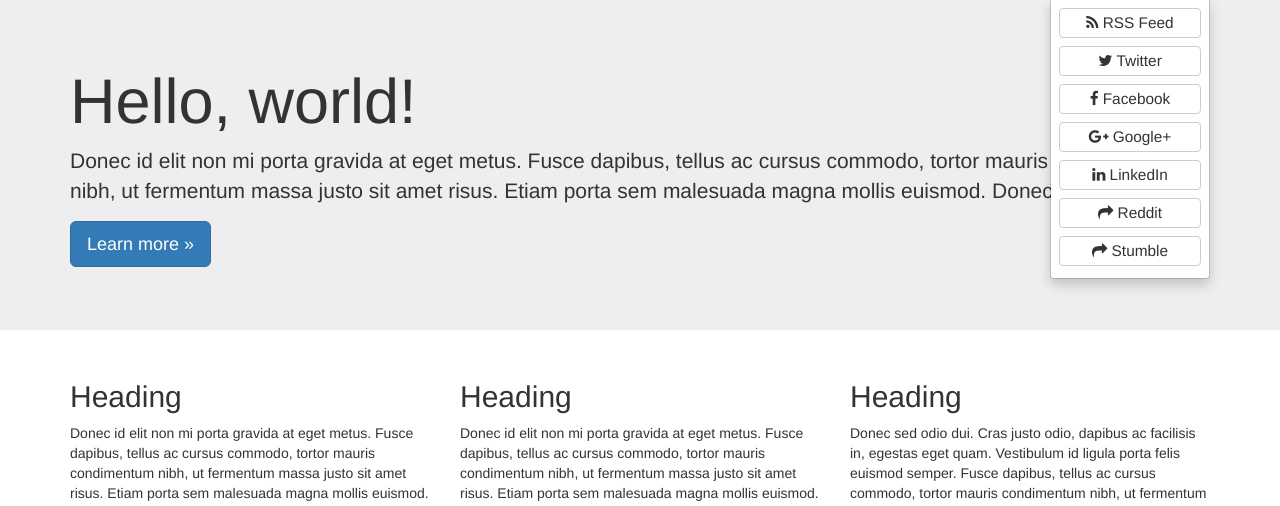
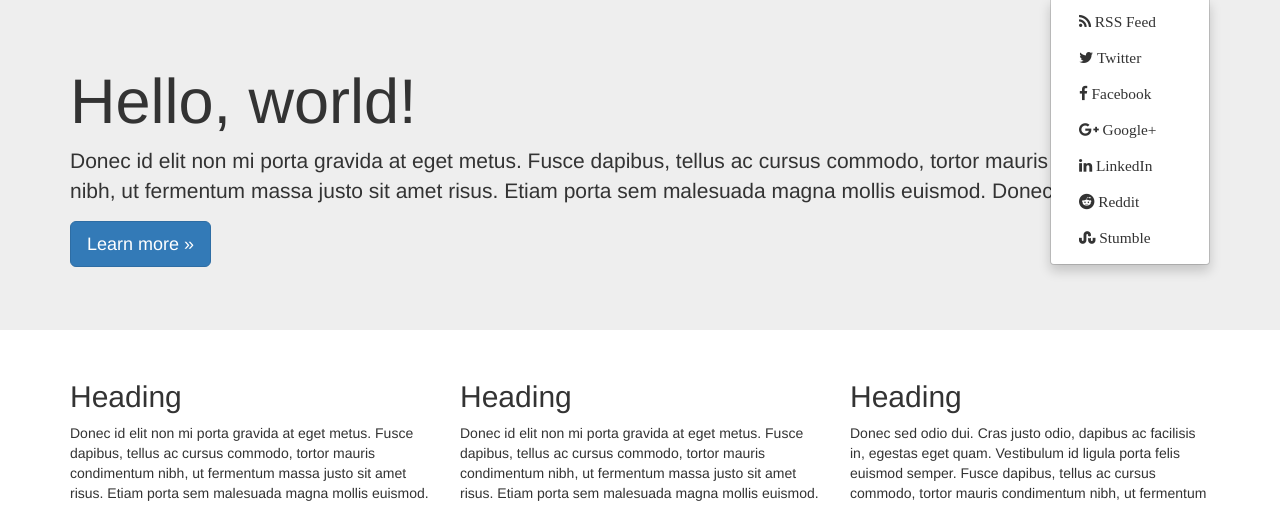
Before and after one commit to yaph/logya, a Python web app: template logya/sites/starter/templates/front.html in a window 1280 px wide, after a click that opens the changed part. Shown: the part 51-557 px from the top of the page. Run offline with Jinja, Linux system fonts and the light colour scheme; the template is opened without the code that fills it, so the values that code supplies are empty; some libraries are stand-ins or nearby versions.

Commit message:
Fixed #39: added sample video macro dont display sharemenu links as buttons added fa icons for reddit and su

```diff
--- a/logya/sites/starter/templates/sharemenu.html
+++ b/logya/sites/starter/templates/sharemenu.html
@@ -2,13 +2,13 @@
 <li id="sharemenu" class="dropdown">
   <button type="button" class="dropdown-toggle btn btn-primary navbar-btn" data-toggle="dropdown"><i class="fa fa-share"></i></button>
   <ul class="share dropdown-menu pull-right">
-    <li><a href="/rss.xml" class="btn btn-default"><i class="fa fa-rss"></i> RSS Feed</a></li>
-    <li><a rel="nofollow" href="https://twitter.com/share?url={{canonical|urlencode}}&text={{title|urlencode}}" class="btn btn-default"><i class="fa fa-twitter"></i> Twitter</a></li>
-    <li><a rel="nofollow" href="http://www.facebook.com/sharer.php?u={{canonical|urlencode}}&t={{title|urlencode}}" class="btn btn-default"><i class="fa fa-facebook"></i> Facebook</a></li>
-    <li><a rel="nofollow" href="https://plus.google.com/share?url={{canonical|urlencode}}" class="btn btn-default"><i class="fa fa-google-plus"></i> Google+</a></li>
-    <li><a rel="nofollow" href="http://www.linkedin.com/shareArticle?mini=true&url={{canonical|urlencode}}&title={{title|urlencode}}" class="btn btn-default"><i class="fa fa-linkedin"></i> LinkedIn</a></li>
-    <li><a rel="nofollow" href="http://reddit.com/submit?url={{canonical|urlencode}}&title={{title|urlencode}}" class="btn btn-default"><i class="fa fa-share"></i> Reddit</a></li>
-    <li><a rel="nofollow" href="http://www.stumbleupon.com/submit?url={{canonical|urlencode}}&title={{title|urlencode}}" class="btn btn-default"><i class="fa fa-share"></i> Stumble</a></li>
+    <li><a href="/rss.xml"<i class="fa fa-rss"></i> RSS Feed</a></li>
+    <li><a rel="nofollow" href="https://twitter.com/share?url={{canonical|urlencode}}&text={{title|urlencode}}"<i class="fa fa-twitter"></i> Twitter</a></li>
+    <li><a rel="nofollow" href="http://www.facebook.com/sharer.php?u={{canonical|urlencode}}&t={{title|urlencode}}"<i class="fa fa-facebook"></i> Facebook</a></li>
+    <li><a rel="nofollow" href="https://plus.google.com/share?url={{canonical|urlencode}}"<i class="fa fa-google-plus"></i> Google+</a></li>
+    <li><a rel="nofollow" href="http://www.linkedin.com/shareArticle?mini=true&url={{canonical|urlencode}}&title={{title|urlencode}}"<i class="fa fa-linkedin"></i> LinkedIn</a></li>
+    <li><a rel="nofollow" href="http://reddit.com/submit?url={{canonical|urlencode}}&title={{title|urlencode}}"<i class="fa fa-reddit"></i> Reddit</a></li>
+    <li><a rel="nofollow" href="http://www.stumbleupon.com/submit?url={{canonical|urlencode}}&title={{title|urlencode}}"<i class="fa fa-stumbleupon"></i> Stumble</a></li>
   </ul>
 </li>
 </ul>
```
Also changed, not shown: logya/sites/starter/templates/macros/video.html (added, +21 -0 lines).
